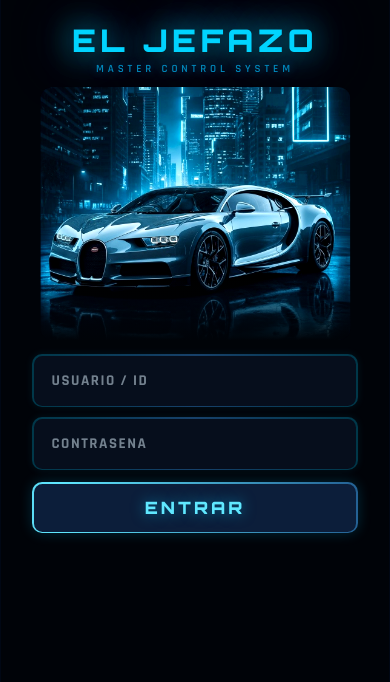
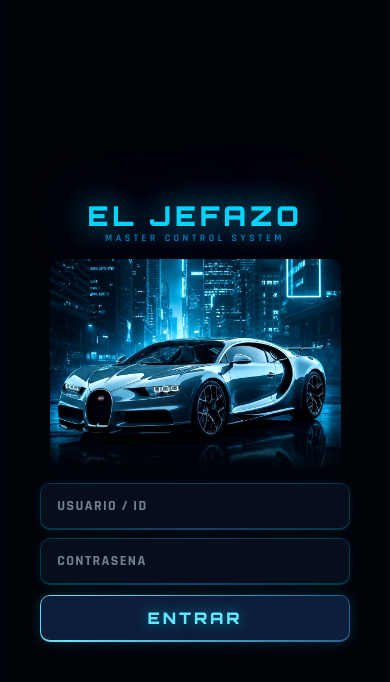
Before and after one commit to berzosaneuro/la-central, a Next.js app: page / in a window 390 px wide. Shown: the top 682 px of the page. Built offline with nearby package versions, Linux system fonts and the light colour scheme.

Commit message:
fix: adjust login layout for iPhone screen size
Center login elements and reduce sizes for better fit on small screens.

```diff
--- a/components/jefazo-os.tsx
+++ b/components/jefazo-os.tsx
@@ -263,7 +263,7 @@ const LoginInput = ({placeholder,type="text",value,onChange}: {placeholder?: str
   const [f,setF]=useState(false);
   return <div style={{borderRadius:10,padding:1.5,background:f?`linear-gradient(90deg,${T.neon}00,${T.electric}bb,${T.neonBright},${T.electric}bb,${T.neon}00)`:`linear-gradient(90deg,${T.neon}44,${T.electric}66,${T.neon}44)`,backgroundSize:f?"200% 100%":"100% 100%",animation:f?"neonSweep 2.5s linear infinite":"none",boxShadow:f?`0 0 16px ${T.neon}55`:`0 0 8px ${T.neon}18`,transition:"box-shadow 0.3s"}}>
     <input type={type} placeholder={placeholder} value={value} onChange={onChange} onFocus={()=>setF(true)} onBlur={()=>setF(false)}
-      style={{width:"100%",height:50,background:"#060E1C",border:"none",borderRadius:8.5,color:T.white,fontSize:15,fontWeight:700,fontFamily:"'Rajdhani',sans-serif",letterSpacing:"0.1em",padding:"0 18px",outline:"none"}}/>
+      style={{width:"100%",height:44,background:"#060E1C",border:"none",borderRadius:8.5,color:T.white,fontSize:14,fontWeight:700,fontFamily:"'Rajdhani',sans-serif",letterSpacing:"0.1em",padding:"0 16px",outline:"none"}}/>
   </div>;
 };
 
@@ -279,29 +279,29 @@ const LoginScreen = ({go}: {go: () => void}) => {
     setLoading(true);setTimeout(()=>{setGranted(true);setTimeout(()=>go(),1800)},1500);
   };
   return (
-    <div style={{width:"100%",height:"100%",background:"#000308",display:"flex",flexDirection:"column",alignItems:"center",justifyContent:"flex-start",overflowY:"auto",overflowX:"hidden",position:"relative",paddingTop:"3vh",paddingBottom:"3vh"}}>
+    <div style={{width:"100%",height:"100%",background:"#000308",display:"flex",flexDirection:"column",alignItems:"center",justifyContent:"center",overflow:"hidden",position:"relative",padding:"2vh 0"}}>
       {/* TITULO EL JEFAZO */}
-      <div style={{animation:"fadeUp 0.4s ease-out",marginBottom:10,textAlign:"center",flexShrink:0}}>
-        <div style={{fontSize:"clamp(28px, 8vw, 44px)",fontWeight:900,fontFamily:"'Orbitron',sans-serif",letterSpacing:"0.14em",lineHeight:1,
+      <div style={{animation:"fadeUp 0.4s ease-out",marginBottom:"1.5vh",textAlign:"center",flexShrink:0}}>
+        <div style={{fontSize:"clamp(24px, 7vw, 42px)",fontWeight:900,fontFamily:"'Orbitron',sans-serif",letterSpacing:"0.14em",lineHeight:1,
           color:"#00D4FF",
           textShadow:"0 0 30px rgba(0,200,255,0.8), 0 0 60px rgba(0,200,255,0.5), 0 0 100px rgba(0,150,255,0.3), 0 2px 4px rgba(0,0,0,0.9)",
         }}>EL JEFAZO</div>
-        <div style={{marginTop:4,fontSize:11,fontWeight:600,fontFamily:"'Rajdhani',sans-serif",letterSpacing:"0.35em",color:"#0088BB",textShadow:"0 0 10px rgba(0,150,255,0.4)"}}>MASTER CONTROL SYSTEM</div>
+        <div style={{marginTop:2,fontSize:10,fontWeight:600,fontFamily:"'Rajdhani',sans-serif",letterSpacing:"0.35em",color:"#0088BB",textShadow:"0 0 10px rgba(0,150,255,0.4)"}}>MASTER CONTROL SYSTEM</div>
       </div>
-      <div style={{width:"80%",maxWidth:340,position:"relative",animation:"fadeUp 0.5s ease-out 0.1s both",flexShrink:0}}>
+      <div style={{width:"75%",maxWidth:320,position:"relative",animation:"fadeUp 0.5s ease-out 0.1s both",flexShrink:1,minHeight:0}}>
         {/* eslint-disable-next-line @next/next/no-img-element */}
-        <img src={BUGATTI_IMG} alt="El Jefazo" style={{width:"100%",maxHeight:"30vh",objectFit:"cover",display:"block",borderRadius:12,filter:"brightness(1.1) contrast(1.08) saturate(1.12)",transform:"scaleX(-1)"}}/>
-        <div style={{position:"absolute",bottom:0,left:0,right:0,height:"25%",borderRadius:"0 0 12px 12px",background:"linear-gradient(transparent,#000308)"}}/>
+        <img src={BUGATTI_IMG} alt="El Jefazo" style={{width:"100%",maxHeight:"25vh",objectFit:"cover",display:"block",borderRadius:10,filter:"brightness(1.1) contrast(1.08) saturate(1.12)",transform:"scaleX(-1)"}}/>
+        <div style={{position:"absolute",bottom:0,left:0,right:0,height:"25%",borderRadius:"0 0 10px 10px",background:"linear-gradient(transparent,#000308)"}}/>
       </div>
-      <div style={{width:"84%",maxWidth:370,display:"flex",flexDirection:"column",gap:10,animation:"fadeUp 0.6s ease-out 0.2s both",marginTop:14,flexShrink:0}}>
+      <div style={{width:"80%",maxWidth:340,display:"flex",flexDirection:"column",gap:8,animation:"fadeUp 0.6s ease-out 0.2s both",marginTop:"1.5vh",flexShrink:0}}>
         <LoginInput placeholder="USUARIO / ID" value={u} onChange={e=>setU(e.target.value)}/>
         <LoginInput placeholder="CONTRASENA" type="password" value={pw} onChange={e=>setPw(e.target.value)}/>
       </div>
-      {error&&<div style={{color:T.red,fontSize:13,fontWeight:700,fontFamily:"'Orbitron',sans-serif",letterSpacing:"0.08em",marginTop:8,textShadow:`0 0 10px ${T.red}88`,animation:"fadeUp 0.3s ease-out",flexShrink:0}}>{error}</div>}
-      <div style={{width:"84%",maxWidth:370,animation:"fadeUp 0.6s ease-out 0.35s both",marginTop:error?8:12,flexShrink:0}}>
+      {error&&<div style={{color:T.red,fontSize:12,fontWeight:700,fontFamily:"'Orbitron',sans-serif",letterSpacing:"0.08em",marginTop:6,textShadow:`0 0 10px ${T.red}88`,animation:"fadeUp 0.3s ease-out",flexShrink:0}}>{error}</div>}
+      <div style={{width:"80%",maxWidth:340,animation:"fadeUp 0.6s ease-out 0.35s both",marginTop:error?6:10,flexShrink:0}}>
         <div style={{borderRadius:10,padding:1.5,overflow:"hidden",background:loading?`linear-gradient(90deg,${T.neonBright},${T.electric},${T.neonBright})`:`linear-gradient(90deg,${T.neon}00,${T.electric}88,${T.neonBright},${T.electric}88,${T.neon}00)`,backgroundSize:loading?"100% 100%":"400% 100%",animation:loading?"loadGlow 1s ease-in-out infinite":"neonSweep 3s linear infinite",boxShadow:loading?`0 0 22px ${T.neon}66`:`0 0 14px ${T.neon}33`}}>
-          <button onClick={doLogin} style={{width:"100%",height:48,position:"relative",overflow:"hidden",background:"#0C1E3A",border:"none",borderRadius:8.5,color:T.neonBright,fontSize:17,fontWeight:900,fontFamily:"'Orbitron',sans-serif",letterSpacing:"0.18em",cursor:loading?"default":"pointer",textShadow:`0 0 14px ${T.neon}88`,display:"flex",alignItems:"center",justifyContent:"center"}}>
-            {loading?<div style={{display:"flex",alignItems:"center",gap:10,width:"80%"}}><div style={{flex:1,height:5,background:"rgba(0,20,60,0.6)",borderRadius:3,overflow:"hidden"}}><div style={{height:"100%",borderRadius:3,background:`linear-gradient(90deg,${T.neon},${T.neonBright},#fff)`,animation:"loadBar 1.5s ease-in-out forwards",boxShadow:`0 0 8px ${T.neon}`}}/></div><span style={{fontSize:13,letterSpacing:2,opacity:0.7}}>{"›››››"}</span></div>:"ENTRAR"}
+          <button onClick={doLogin} style={{width:"100%",height:44,position:"relative",overflow:"hidden",background:"#0C1E3A",border:"none",borderRadius:8.5,color:T.neonBright,fontSize:16,fontWeight:900,fontFamily:"'Orbitron',sans-serif",letterSpacing:"0.18em",cursor:loading?"default":"pointer",textShadow:`0 0 14px ${T.neon}88`,display:"flex",alignItems:"center",justifyContent:"center"}}>
+            {loading?<div style={{display:"flex",alignItems:"center",gap:10,width:"80%"}}><div style={{flex:1,height:4,background:"rgba(0,20,60,0.6)",borderRadius:3,overflow:"hidden"}}><div style={{height:"100%",borderRadius:3,background:`linear-gradient(90deg,${T.neon},${T.neonBright},#fff)`,animation:"loadBar 1.5s ease-in-out forwards",boxShadow:`0 0 8px ${T.neon}`}}/></div><span style={{fontSize:12,letterSpacing:2,opacity:0.7}}>{"›››››"}</span></div>:"ENTRAR"}
           </button>
         </div>
       </div>
```
